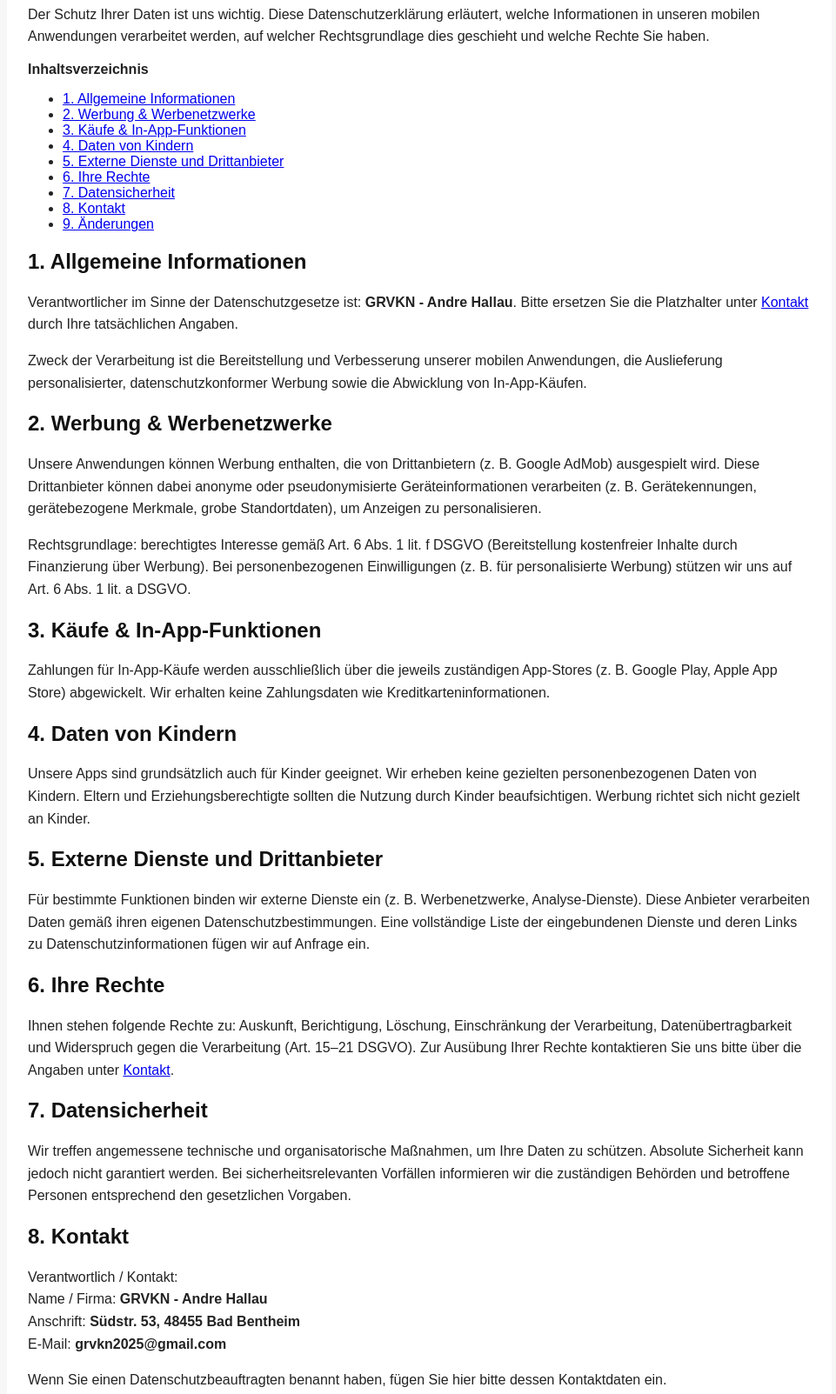
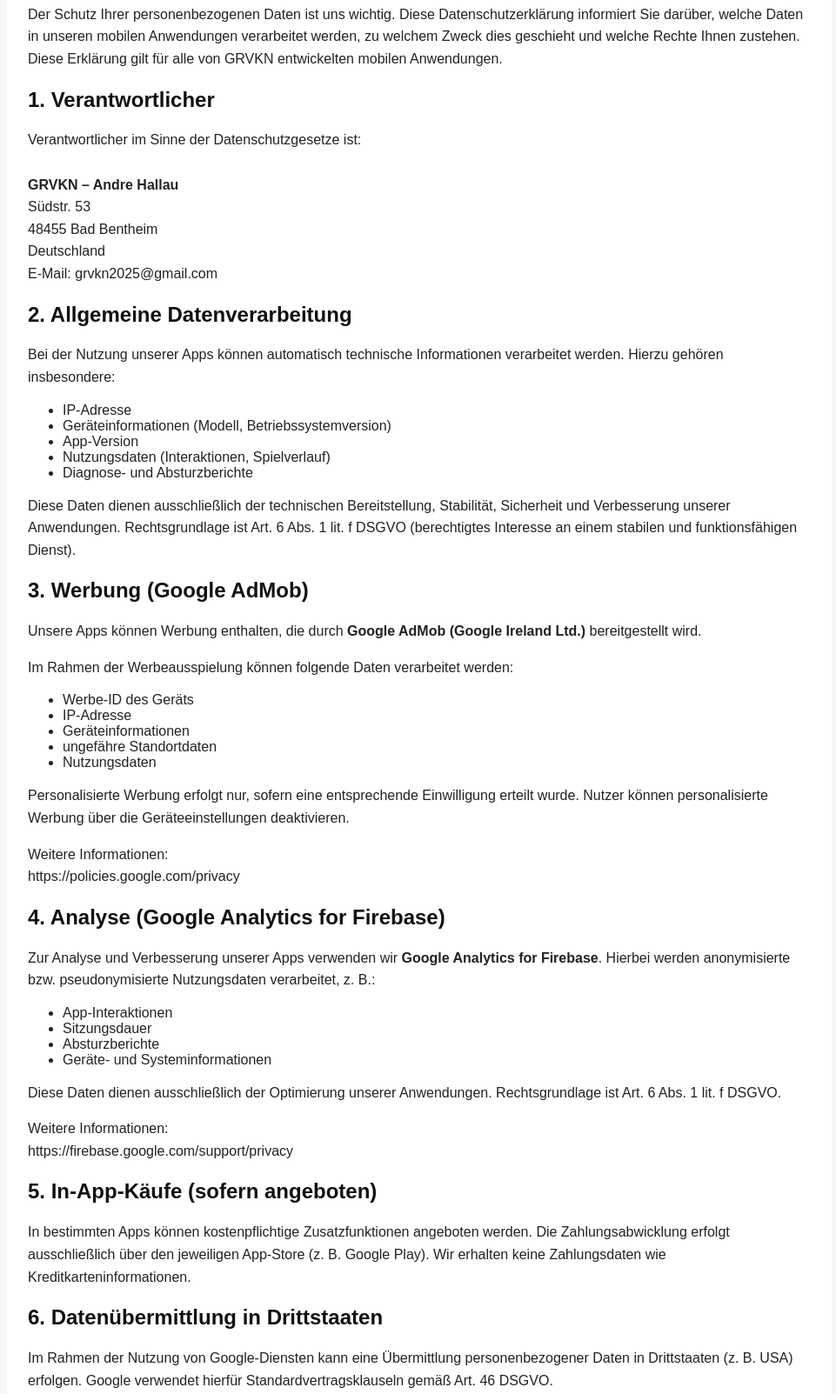
Before and after one commit to GRVKN/privacy-policy, a plain HTML site: page index.html in a window 1280 px wide. Shown: the part 100-1703 px from the top of the page at 87% size, without its empty margins (158-1119 px from the left). Drawn offline with Linux system fonts and the light colour scheme.

Commit message:
Refactor privacy policy HTML structure and content

```diff
--- a/index.html
+++ b/index.html
@@ -5,133 +5,156 @@
 <title>Datenschutzerklärung</title>
 <meta name="viewport" content="width=device-width, initial-scale=1.0">
 <style>
-    body {
-      font-family: Arial, Helvetica, sans-serif;
-      background: #f7f7f7;
-      color: #222;
-      margin: 0;
-      padding: 0;
-    }
-    .container {
-      max-width: 900px;
-      margin: auto;
-      padding: 24px;
-      background: #ffffff;
-    }
-    h1, h2 {
-      color: #111;
-    }
-    p {
-      line-height: 1.6;
-    }
-    footer {
-      margin-top: 40px;
-      font-size: 0.9em;
-      color: #666;
-    }
+body { font-family: Arial, Helvetica, sans-serif; background:#f7f7f7; color:#222; margin:0; padding:0; }
+.container { max-width:900px; margin:auto; padding:24px; background:#fff; }
+h1,h2 { color:#111; }
+p { line-height:1.6; }
+footer { margin-top:40px; font-size:0.9em; color:#666; }
 </style>
 </head>
 <body>
 <div class="container">
+
 <h1>Datenschutzerklärung</h1>
+
 <p>
-      Der Schutz Ihrer Daten ist uns wichtig. Diese Datenschutzerklärung erläutert,
-      welche Informationen in unseren mobilen Anwendungen verarbeitet werden,
-      auf welcher Rechtsgrundlage dies geschieht und welche Rechte Sie haben.
+Der Schutz Ihrer personenbezogenen Daten ist uns wichtig. Diese Datenschutzerklärung informiert Sie darüber,
+welche Daten in unseren mobilen Anwendungen verarbeitet werden, zu welchem Zweck dies geschieht und welche Rechte Ihnen zustehen.
+Diese Erklärung gilt für alle von GRVKN entwickelten mobilen Anwendungen.
 </p>
 
-    <nav>
-      <strong>Inhaltsverzeichnis</strong>
+<h2>1. Verantwortlicher</h2>
+<p>
+Verantwortlicher im Sinne der Datenschutzgesetze ist:<br><br>
+<strong>GRVKN – Andre Hallau</strong><br>
+Südstr. 53<br>
+48455 Bad Bentheim<br>
+Deutschland<br>
+E-Mail: grvkn2025@gmail.com
+</p>
+
+<h2>2. Allgemeine Datenverarbeitung</h2>
+<p>
+Bei der Nutzung unserer Apps können automatisch technische Informationen verarbeitet werden.
+Hierzu gehören insbesondere:
+</p>
 <ul>
-        <li><a href="#allgemein">1. Allgemeine Informationen</a></li>
-        <li><a href="#werbung">2. Werbung & Werbenetzwerke</a></li>
-        <li><a href="#kaeufe">3. Käufe & In-App-Funktionen</a></li>
-        <li><a href="#kinder">4. Daten von Kindern</a></li>
-        <li><a href="#externe">5. Externe Dienste und Drittanbieter</a></li>
-        <li><a href="#rechte">6. Ihre Rechte</a></li>
-        <li><a href="#sicherheit">7. Datensicherheit</a></li>
-        <li><a href="#kontakt">8. Kontakt</a></li>
-        <li><a href="#aenderungen">9. Änderungen</a></li>
+<li>IP-Adresse</li>
+<li>Geräteinformationen (Modell, Betriebssystemversion)</li>
+<li>App-Version</li>
+<li>Nutzungsdaten (Interaktionen, Spielverlauf)</li>
+<li>Diagnose- und Absturzberichte</li>
 </ul>
-    </nav>
+<p>
+Diese Daten dienen ausschließlich der technischen Bereitstellung, Stabilität, Sicherheit und Verbesserung unserer Anwendungen.
+Rechtsgrundlage ist Art. 6 Abs. 1 lit. f DSGVO (berechtigtes Interesse an einem stabilen und funktionsfähigen Dienst).
+</p>
 
-    <h2 id="allgemein">1. Allgemeine Informationen</h2>
+<h2>3. Werbung (Google AdMob)</h2>
 <p>
-      Verantwortlicher im Sinne der Datenschutzgesetze ist: <strong>GRVKN - Andre Hallau</strong>.
-      Bitte ersetzen Sie die Platzhalter unter <a href="#kontakt">Kontakt</a> durch Ihre tatsächlichen Angaben.
+Unsere Apps können Werbung enthalten, die durch <strong>Google AdMob (Google Ireland Ltd.)</strong>
+bereitgestellt wird.
 </p>
 <p>
-      Zweck der Verarbeitung ist die Bereitstellung und Verbesserung unserer mobilen Anwendungen,
-      die Auslieferung personalisierter, datenschutzkonformer Werbung sowie die Abwicklung von In-App-Käufen.
+Im Rahmen der Werbeausspielung können folgende Daten verarbeitet werden:
+</p>
+<ul>
+<li>Werbe-ID des Geräts</li>
+<li>IP-Adresse</li>
+<li>Geräteinformationen</li>
+<li>ungefähre Standortdaten</li>
+<li>Nutzungsdaten</li>
+</ul>
+<p>
+Personalisierte Werbung erfolgt nur, sofern eine entsprechende Einwilligung erteilt wurde.
+Nutzer können personalisierte Werbung über die Geräteeinstellungen deaktivieren.
+</p>
+<p>
+Weitere Informationen: <br>
+https://policies.google.com/privacy
 </p>
 
-    <h2 id="werbung">2. Werbung & Werbenetzwerke</h2>
+<h2>4. Analyse (Google Analytics for Firebase)</h2>
 <p>
-      Unsere Anwendungen können Werbung enthalten, die von Drittanbietern (z. B. Google AdMob) ausgespielt wird.
-      Diese Drittanbieter können dabei anonyme oder pseudonymisierte Geräteinformationen verarbeiten (z. B. Gerätekennungen,
-      gerätebezogene Merkmale, grobe Standortdaten), um Anzeigen zu personalisieren.
+Zur Analyse und Verbesserung unserer Apps verwenden wir <strong>Google Analytics for Firebase</strong>.
+Hierbei werden anonymisierte bzw. pseudonymisierte Nutzungsdaten verarbeitet, z. B.:
+</p>
+<ul>
+<li>App-Interaktionen</li>
+<li>Sitzungsdauer</li>
+<li>Absturzberichte</li>
+<li>Geräte- und Systeminformationen</li>
+</ul>
+<p>
+Diese Daten dienen ausschließlich der Optimierung unserer Anwendungen.
+Rechtsgrundlage ist Art. 6 Abs. 1 lit. f DSGVO.
 </p>
 <p>
-      Rechtsgrundlage: berechtigtes Interesse gemäß Art. 6 Abs. 1 lit. f DSGVO (Bereitstellung kostenfreier Inhalte durch
-      Finanzierung über Werbung). Bei personenbezogenen Einwilligungen (z. B. für personalisierte Werbung) stützen wir uns auf
-      Art. 6 Abs. 1 lit. a DSGVO.
+Weitere Informationen: <br>
+https://firebase.google.com/support/privacy
 </p>
 
-    <h2 id="kaeufe">3. Käufe & In-App-Funktionen</h2>
+<h2>5. In-App-Käufe (sofern angeboten)</h2>
 <p>
-      Zahlungen für In-App-Käufe werden ausschließlich über die jeweils zuständigen App-Stores (z. B. Google Play, Apple App Store)
-      abgewickelt. Wir erhalten keine Zahlungsdaten wie Kreditkarteninformationen.
+In bestimmten Apps können kostenpflichtige Zusatzfunktionen angeboten werden.
+Die Zahlungsabwicklung erfolgt ausschließlich über den jeweiligen App-Store (z. B. Google Play).
+Wir erhalten keine Zahlungsdaten wie Kreditkarteninformationen.
 </p>
 
-    <h2 id="kinder">4. Daten von Kindern</h2>
+<h2>6. Datenübermittlung in Drittstaaten</h2>
 <p>
-      Unsere Apps sind grundsätzlich auch für Kinder geeignet. Wir erheben keine gezielten personenbezogenen Daten von Kindern.
-      Eltern und Erziehungsberechtigte sollten die Nutzung durch Kinder beaufsichtigen. Werbung richtet sich nicht gezielt an Kinder.
+Im Rahmen der Nutzung von Google-Diensten kann eine Übermittlung personenbezogener Daten
+in Drittstaaten (z. B. USA) erfolgen.
+Google verwendet hierfür Standardvertragsklauseln gemäß Art. 46 DSGVO.
 </p>
 
-    <h2 id="externe">5. Externe Dienste und Drittanbieter</h2>
+<h2>7. Speicherdauer</h2>
 <p>
-      Für bestimmte Funktionen binden wir externe Dienste ein (z. B. Werbenetzwerke, Analyse-Dienste). Diese Anbieter verarbeiten
-      Daten gemäß ihren eigenen Datenschutzbestimmungen. Eine vollständige Liste der eingebundenen Dienste und deren Links zu
-      Datenschutzinformationen fügen wir auf Anfrage ein.
+Personenbezogene Daten werden nur so lange gespeichert, wie es für die jeweiligen Zwecke erforderlich ist.
+Analyse- und Werbedaten unterliegen den Speicherfristen der jeweiligen Drittanbieter.
 </p>
 
-    <h2 id="rechte">6. Ihre Rechte</h2>
+<h2>8. Daten von Kindern</h2>
 <p>
-      Ihnen stehen folgende Rechte zu: Auskunft, Berichtigung, Löschung, Einschränkung der Verarbeitung, Datenübertragbarkeit
-      und Widerspruch gegen die Verarbeitung (Art. 15–21 DSGVO). Zur Ausübung Ihrer Rechte kontaktieren Sie uns bitte über die
-      Angaben unter <a href="#kontakt">Kontakt</a>.
+Unsere Apps richten sich nicht gezielt an Kinder unter 13 Jahren.
+Es werden keine wissentlich personenbezogenen Daten von Kindern erhoben.
+Eltern und Erziehungsberechtigte sollten die Nutzung der Apps durch Kinder beaufsichtigen.
 </p>
 
-    <h2 id="sicherheit">7. Datensicherheit</h2>
+<h2>9. Ihre Rechte</h2>
 <p>
-      Wir treffen angemessene technische und organisatorische Maßnahmen, um Ihre Daten zu schützen. Absolute Sicherheit kann
-      jedoch nicht garantiert werden. Bei sicherheitsrelevanten Vorfällen informieren wir die zuständigen Behörden und betroffene
-      Personen entsprechend den gesetzlichen Vorgaben.
+Ihnen stehen folgende Rechte zu:
+</p>
+<ul>
+<li>Auskunft (Art. 15 DSGVO)</li>
+<li>Berichtigung (Art. 16 DSGVO)</li>
+<li>Löschung (Art. 17 DSGVO)</li>
+<li>Einschränkung der Verarbeitung (Art. 18 DSGVO)</li>
+<li>Datenübertragbarkeit (Art. 20 DSGVO)</li>
+<li>Widerspruch gegen die Verarbeitung (Art. 21 DSGVO)</li>
+</ul>
+<p>
+Zur Ausübung Ihrer Rechte kontaktieren Sie uns bitte unter den oben genannten Kontaktdaten.
 </p>
 
-    <h2 id="kontakt">8. Kontakt</h2>
+<h2>10. Datensicherheit</h2>
 <p>
-      Verantwortlich / Kontakt:
-      <br>
-      Name / Firma: <strong>GRVKN - Andre Hallau</strong>
-      <br>
-      Anschrift: <strong>Südstr. 53, 48455 Bad Bentheim</strong>
-      <br>
-      E‑Mail: <strong>grvkn2025@gmail.com</strong>
-    </p>
-    <p>
-      Wenn Sie einen Datenschutzbeauftragten benannt haben, fügen Sie hier bitte dessen Kontaktdaten ein.
+Wir treffen angemessene technische und organisatorische Maßnahmen,
+um Ihre Daten gegen Verlust, Manipulation und unbefugten Zugriff zu schützen.
 </p>
 
-    <h2 id="aenderungen">9. Änderungen dieser Datenschutzerklärung</h2>
+<h2>11. Änderungen dieser Datenschutzerklärung</h2>
 <p>
-      Wir können diese Datenschutzerklärung bei Bedarf aktualisieren. Die jeweils aktuelle Fassung trägt das Datum unten.
+Wir behalten uns vor, diese Datenschutzerklärung anzupassen,
+wenn dies aufgrund geänderter Rechtslage oder technischer Änderungen erforderlich wird.
 </p>
 
 <footer>
 <p>Stand: Februar 2026</p>
 </footer>
+
 </div>
 </body>
 </html>
+</body>
+</html>
```
Lines whose indentation alone changed are shown as unchanged.
